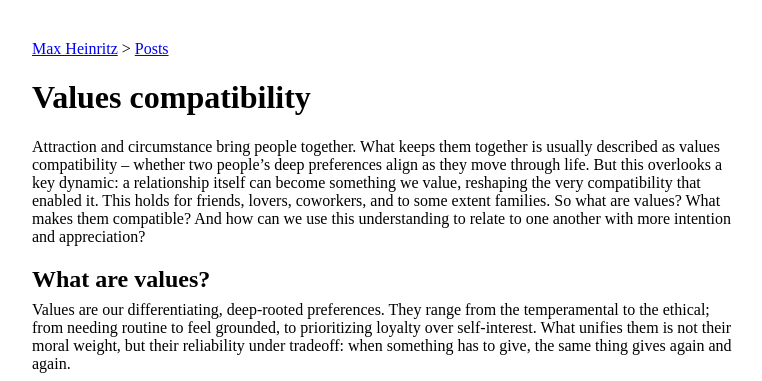
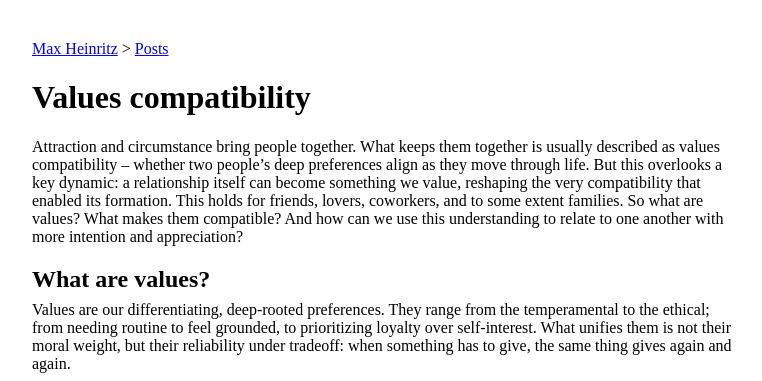
Before and after one commit to maxh/maxheinritz.com, a Jekyll site: the page built from _posts/2026-01-31-values-compatibility.md, in a window 1280 px wide. Shown: the top 381 px of the page, without its empty margins (108-870 px from the left). Built offline with Jekyll 4.4.1, drawn with Linux system fonts in a browser that asks for light colours.

Commit message:
its formation

```diff
--- a/_posts/2026-01-31-values-compatibility.md
+++ b/_posts/2026-01-31-values-compatibility.md
@@ -4,7 +4,7 @@
 tags: [culture, future]
 ---
 
-Attraction and circumstance bring people together. What keeps them together is usually described as values compatibility -- whether two people's deep preferences align as they move through life. But this overlooks a key dynamic: a relationship itself can become something we value, reshaping the very compatibility that enabled it. This holds for friends, lovers, coworkers, and to some extent families. So what are values? What makes them compatible? And how can we use this understanding to relate to one another with more intention and appreciation?
+Attraction and circumstance bring people together. What keeps them together is usually described as values compatibility -- whether two people's deep preferences align as they move through life. But this overlooks a key dynamic: a relationship itself can become something we value, reshaping the very compatibility that enabled its formation. This holds for friends, lovers, coworkers, and to some extent families. So what are values? What makes them compatible? And how can we use this understanding to relate to one another with more intention and appreciation?
 
 ## What are values?
 
```
